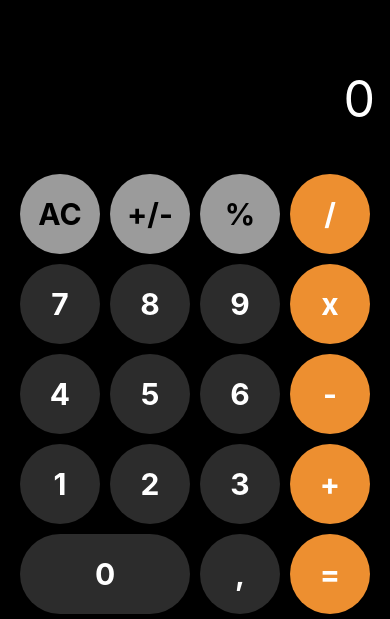
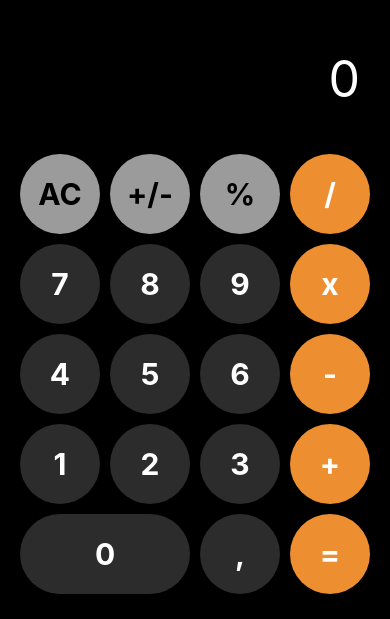
Before and after one commit to Derman01/android-project-learning, a React Native app: screen / in a window 390 px wide. Shown: the part 225-844 px from the top of the page. Built offline with nearby package versions, Linux system fonts and the light colour scheme.

Commit message:
Лаборатная #3

```diff
--- a/components/CalcButton.tsx
+++ b/components/CalcButton.tsx
@@ -32,6 +32,7 @@ const styles = StyleSheet.create({
 		alignItems: 'center',
 		justifyContent: 'center',
 		width: 80,
+		maxWidth: 170,
 		height: 80,
 		borderRadius: 40,
 		margin: 5
--- a/components/CalcDisplay.tsx
+++ b/components/CalcDisplay.tsx
@@ -17,16 +17,20 @@ export const CalcDisplay: FC<CalcDisplayProps> = (props) => {
 
 const styles = StyleSheet.create({
 	container: {
-		flex: 1,
 		width: '100%',
 		alignItems: 'flex-end',
 		justifyContent: 'flex-end',
-		marginRight: 10,
-		marginLeft: 10,
+		paddingLeft: 10,
+		paddingRight: 10,
 		marginBottom: 40
 	},
 	display: {
 		color: 'white',
+		marginRight: 10,
+		marginLeft: 10,
+		paddingLeft: 10,
+		paddingRight: 10,
+		textAlign: 'right',
 		fontSize: 50,
 	}
 });
--- a/components/CalcScreen.tsx
+++ b/components/CalcScreen.tsx
@@ -10,7 +10,6 @@ export const CalcScreen = () => {
 	const [displayValue, setDisplayValue] = useState('0');
 	const [firstNumber, setFirstNumber] = useState<number>(0);
 	const [secondNumber, setSecondNumber] = useState<number | null>(null);
-	const [result, setResult] = useState<number | null>(null);
 	const [operator, setOperator] = useState<TypeOperator | null>();
 
 	const handleNumberPress = (number: number) => () => {
@@ -18,14 +17,10 @@ export const CalcScreen = () => {
 		const floatIndex = displayValue.split('').indexOf('.');
 		const countFloat = displayValue.length - floatIndex;
 
-		const currentNumber = operator ? (
-			secondNumber === null ? secondNumber : result
-		) : firstNumber;
-		const setValue = operator ? (
-			secondNumber === null ? setSecondNumber : setResult
-		) : setFirstNumber;
+		const currentNumber = operator ? secondNumber : firstNumber;
+		const setValue = operator ? setSecondNumber : setFirstNumber;
 
-		const numberPlus = floatIndex !== -1 && currentNumber !== null ? number / (10 * countFloat) : number;
+		const numberPlus = floatIndex !== -1 && currentNumber !== null ? number / (10 ** countFloat) : number;
 
 		const value = ((currentNumber || 0) * (floatIndex === -1 ? 10 : 1) + numberPlus) * module;
 		setDisplayValue(value.toString().slice(0, 9));
@@ -36,7 +31,6 @@ export const CalcScreen = () => {
 		setDisplayValue('0');
 		setFirstNumber(0);
 		setSecondNumber(null);
-		setResult(null);
 		setOperator(null);
 	};
 
@@ -50,11 +44,8 @@ export const CalcScreen = () => {
 			}
 		} else {
 			if (secondNumber) {
-				if (result !== null) {
-					setResult(value => value as number * -1);
-				} else {
-					setSecondNumber(value => value as number * -1);
-				}
+				setSecondNumber(value => value as number * -1);
+
 			} else {
 				setFirstNumber(value => value as number * -1);
 			}
@@ -71,25 +62,19 @@ export const CalcScreen = () => {
 		} else {
 			const value = Number(displayValue) / 100;
 			setDisplayValue(value.toString().slice(0, 9));
-			if (result !== null) {
-				setResult(res => res as number / 100);
-			} else {
-				setSecondNumber(res => res as number / 100);
-			}
+			setSecondNumber(res => res as number / 100);
+
 		}
 	};
 
 	const handleOperatorPress = (operator: TypeOperator) => () => {
-		if (operator && secondNumber !== null) {
-			calcResult();
-		}
 		setOperator(operator);
 		setSecondNumber(null);
 	};
 
 	const calcResult = () => {
 		const second = secondNumber === null ? firstNumber : secondNumber;
-		setSecondNumber(second);
+		setSecondNumber(null);
 		if (!operator) {
 			return;
 		}
@@ -100,13 +85,15 @@ export const CalcScreen = () => {
 			'-': (a: number, b: number) => a - b,
 		};
 
-		let value = process[operator](result || firstNumber, second) as number;
+		let value = process[operator](firstNumber, second) as number;
 		if (Number.isNaN(value) || value === Number.POSITIVE_INFINITY || value === Number.NEGATIVE_INFINITY) {
 			setDisplayValue('Ошибка');
+			setFirstNumber(0);
+			setSecondNumber(null);
+			setOperator(null);
 		} else {
 			value = Math.round(value * 10e6) / 10e6;
 			setFirstNumber(value);
-			setResult(value);
 			setDisplayValue(value.toString().slice(0, 9));
 		}
 	};
@@ -158,15 +145,16 @@ export const CalcScreen = () => {
 const styles = StyleSheet.create({
 	container: {
 		flex: 1,
-		fontFamily: 'sans-serif',
 		justifyContent: 'flex-end',
 		alignItems: 'center',
 		backgroundColor: 'black'
 	},
 	center: {
 		flex: 1,
+		width: '100%',
 		justifyContent: 'flex-end',
 		alignItems: 'center',
+		paddingBottom: 20,
 	},
 	buttonRow: {
 		width: '100%',
```
